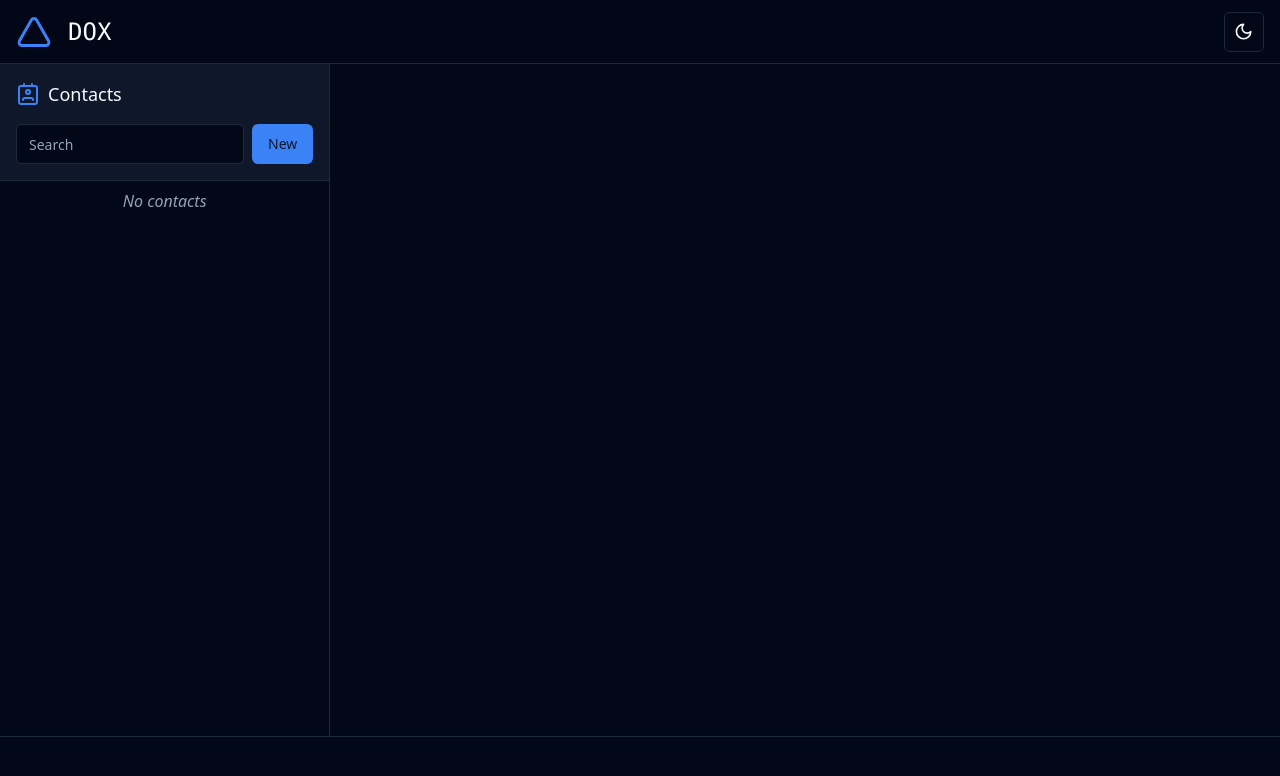
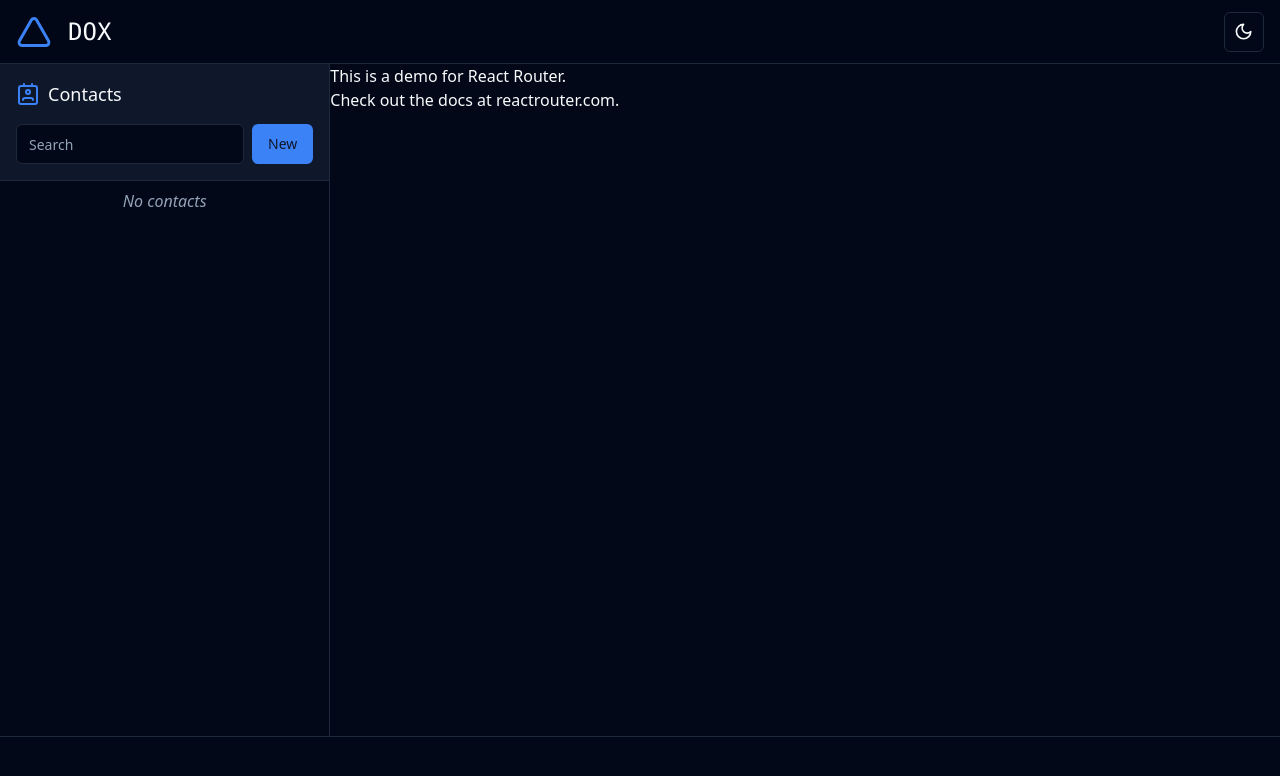
Before and after one commit to deepakkadarivel/contacts, a React (Vite) app: page /contacts in a window 1280 px wide. Shown: the top 776 px of the page. Built offline with nearby package versions, Linux system fonts and the light colour scheme.

Commit message:
Default index page for contacts

```diff
--- a/src/index.tsx
+++ b/src/index.tsx
@@ -16,6 +16,7 @@
   contactDeleteAction,
 } from "./pages/contacts/components/actions";
 import ContactEditForm from "./pages/contacts/components/ContactEditForm";
+import DefaultPage from "./pages/contacts/default";
 
 const router = createBrowserRouter([
   {
@@ -32,6 +33,10 @@
         element: <Contacts />,
         loader: contactsLoader,
         children: [
+          {
+            index: true,
+            element: <DefaultPage />,
+          },
           {
             path: "/contacts/:contactId",
             element: <Contact />,
--- /dev/null
+++ b/src/pages/contacts/default.tsx
@@ -0,0 +1,10 @@
+export default function DefaultPage() {
+  return (
+    <p id="zero-state">
+      This is a demo for React Router.
+      <br />
+      Check out{" "}
+      <a href="https://reactrouter.com">the docs at reactrouter.com</a>.
+    </p>
+  );
+}
```
